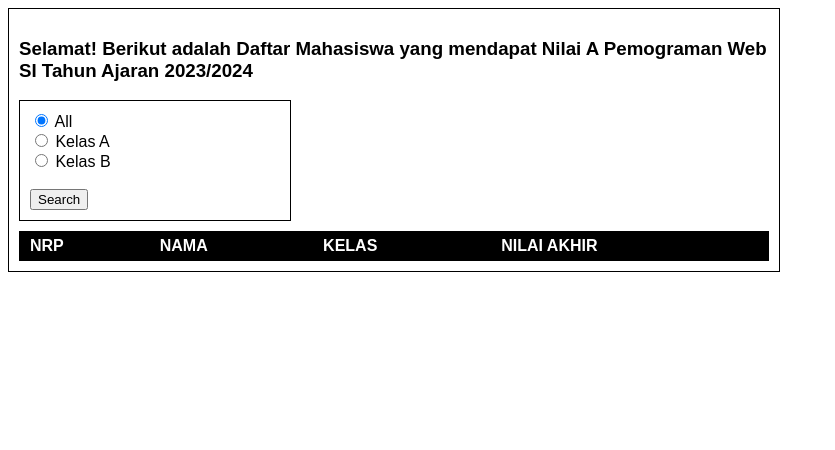
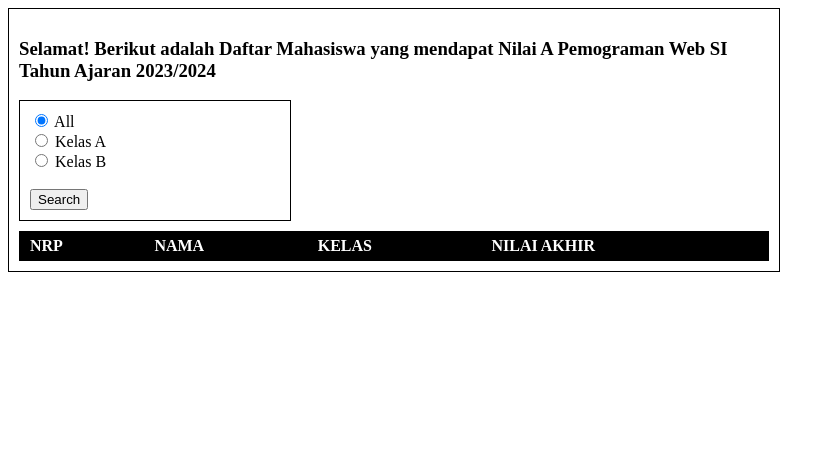
Before and after one commit to fems38753/web_repo_felix, a PHP site: page /soal_1.html in a window 1280 px wide. Shown: the top 450 px of the page, without its empty margins (0-835 px from the left). Run offline with PHP 8.4, Linux system fonts and the light colour scheme; lists and menus that the app fills with data are empty; some libraries are stand-ins or nearby versions.

Commit message:
pertemuan_11

```diff
--- a/pertemuan_11/soal_1/style_1.css
+++ b/pertemuan_11/soal_1/style_1.css
@@ -1,5 +1,5 @@
 body {
-            font-family: Arial;
+            font-family: 'Times New Roman', Times, serif;
         }
         .container {
             width: 750px;
```
